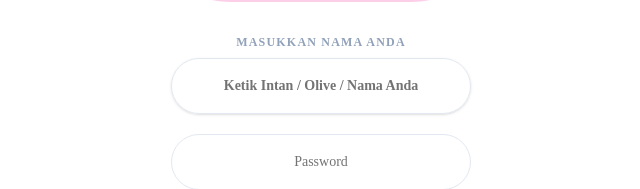
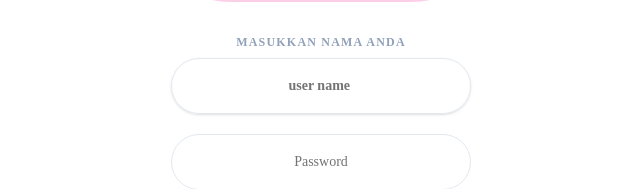
Before and after one commit to Intan-afk/kesehatan-ibu-dan-anak, a Next.js app: page / in a window 1280 px wide. Shown: the part 434-623 px from the top of the page, without its empty margins (319-959 px from the left). Built offline with nearby package versions, Linux system fonts and the light colour scheme.

Commit message:
first commit2

```diff
--- a/app/page.tsx
+++ b/app/page.tsx
@@ -65,7 +65,7 @@ export default function MobileKIAppFinal() {
             <div className="text-center space-y-2">
               <p className="text-xs font-black text-slate-400 uppercase tracking-widest">Masukkan Nama Anda</p>
               <Input
-                placeholder="Ketik Intan / Olive / Nama Anda"
+                placeholder="user name "
                 value={tempInput}
                 onChange={(e) => setTempInput(e.target.value)}
                 className="rounded-full border-slate-200 h-14 text-center text-lg font-bold shadow-sm"
```
